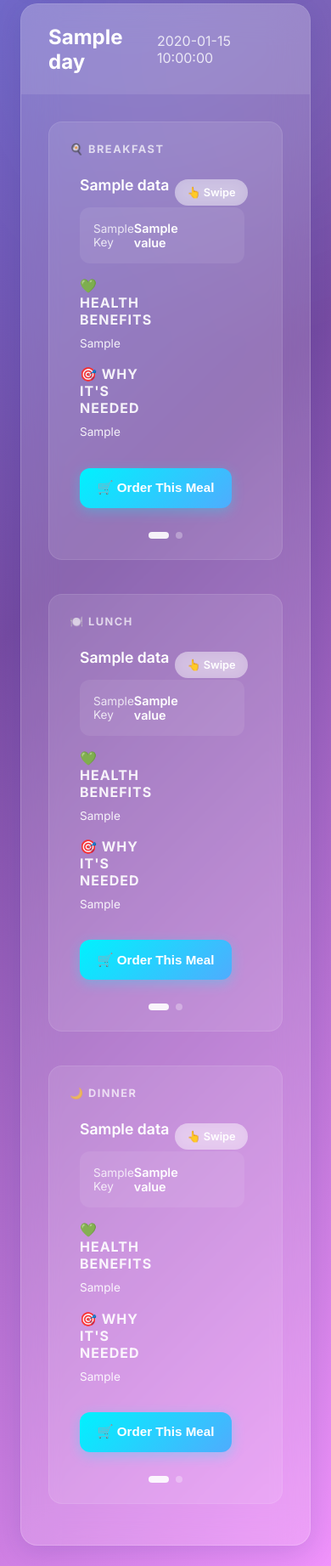
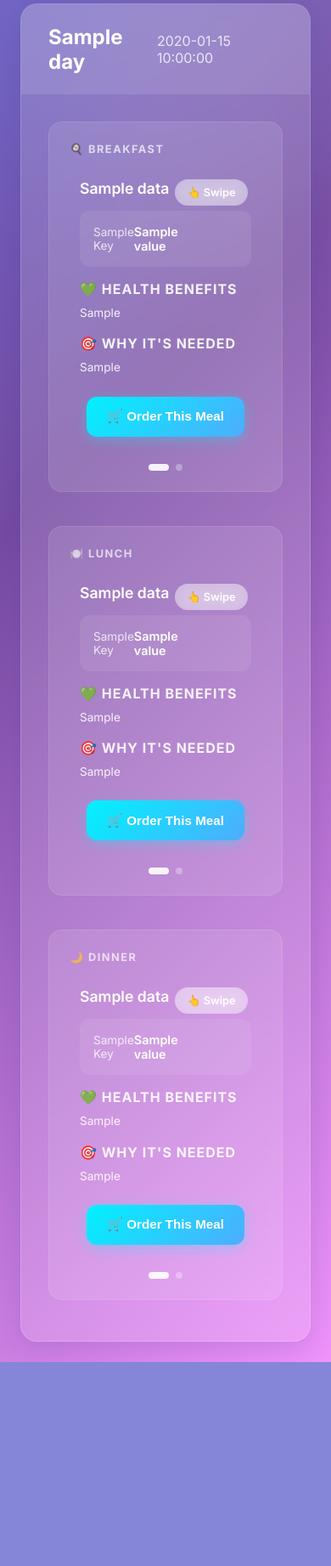
Before and after one commit to Wayasay/dakariw-hospital, a Flask app: template templates/patient_detail.html in a window 390 px wide. Shown: the part 719-2562 px from the top of the page at 85% size. After the commit the page ends 2322 px from the top, so only its background shows below. Run offline with Flask 3, Linux system fonts and the light colour scheme; the template is opened without the code that fills it: most values are stand-ins (such as "Sample title", 1, 10 or a date in 2020).

Commit message:
Centered button and fixed all text overflow issues

```diff
--- a/templates/patient_detail.html
+++ b/templates/patient_detail.html
@@ -32,7 +32,8 @@
         .meal-option {
             min-width: 100%;
             padding: 1.5rem;
-            padding-right: 30px;
+            padding-left: 20px;
+            padding-right: 20px;
             max-width: 100%;
             box-sizing: border-box;
         }
@@ -43,15 +44,18 @@
         .nutrition-label,
         .nutrition-value,
         .health-title {
-            max-width: calc(100% - 30px);
+            max-width: 100%;
             word-wrap: break-word;
             overflow-wrap: break-word;
             hyphens: auto;
+            margin: 0;
+            padding: 0;
         }
 
         .health-section {
-            max-width: calc(100% - 30px);
-            padding-right: 20px;
+            max-width: 100%;
+            padding: 0;
+            margin: 0;
             box-sizing: border-box;
         }
 
@@ -59,7 +63,12 @@
             line-height: 1.6;
             font-size: 0.95rem;
             color: rgba(255, 255, 255, 0.9);
-            padding-right: 20px;
+            margin: 0.5rem 0;
+        }
+
+        .health-title {
+            margin-top: 1rem;
+            margin-bottom: 0.5rem;
         }
 
         .slider-dots {
@@ -118,8 +127,12 @@
             transform: scale(1.1);
         }
 
+        /* CENTERED BUTTON */
         .order-btn {
-            width: calc(100% - 20px);
+            width: 85%;
+            max-width: 400px;
+            margin: 1.5rem auto 0 auto;
+            display: block;
             background: linear-gradient(135deg, #00f2fe 0%, #4facfe 100%);
             color: white;
             padding: 1rem;
@@ -129,7 +142,6 @@
             font-weight: 600;
             cursor: pointer;
             transition: all 0.3s ease;
-            margin-top: 1rem;
             box-shadow: 0 4px 15px rgba(0, 242, 254, 0.3);
         }
 
@@ -185,44 +197,33 @@
 
         /* Mobile Responsive Styles */
         @media (max-width: 768px) {
-            /* HIDE ARROWS ON MOBILE - PREVENTS TEXT OVERLAP */
+            /* HIDE ARROWS ON MOBILE */
             .slider-arrows {
                 display: none !important;
             }
 
             .meal-option {
-                padding: 1rem;
-                padding-right: 25px;
+                padding: 1.2rem;
+                padding-left: 15px;
+                padding-right: 15px;
             }
 
             .meal-name {
                 font-size: 1.2rem;
                 margin-bottom: 1rem;
-                padding-right: 20px;
             }
 
             .health-text {
                 font-size: 0.9rem;
                 line-height: 1.5;
-                padding-right: 25px;
-                max-width: calc(100% - 35px);
             }
 
             .health-title {
                 font-size: 1rem;
-                margin-top: 1rem;
-                margin-bottom: 0.5rem;
-                padding-right: 20px;
-            }
-
-            .health-section {
-                padding-right: 25px;
-                max-width: calc(100% - 35px);
             }
 
             .nutrition-grid {
                 gap: 0.5rem;
-                padding-right: 20px;
             }
 
             .nutrition-item {
@@ -241,35 +242,33 @@
             .meal-card {
                 margin-bottom: 1rem;
             }
+
+            /* BUTTON CENTERED ON MOBILE */
+            .order-btn {
+                width: 90%;
+            }
         }
 
         /* Extra Small Mobile Devices */
         @media (max-width: 480px) {
             .meal-option {
-                padding: 0.75rem;
-                padding-right: 20px;
+                padding: 1rem;
+                padding-left: 12px;
+                padding-right: 12px;
             }
 
             .meal-name {
                 font-size: 1.1rem;
-                padding-right: 18px;
             }
 
             .health-text {
                 font-size: 0.85rem;
-                padding-right: 22px;
-                max-width: calc(100% - 30px);
-            }
-
-            .health-section {
-                padding-right: 22px;
-                max-width: calc(100% - 30px);
             }
 
             .order-btn {
                 font-size: 0.95rem;
                 padding: 0.9rem;
-                width: calc(100% - 15px);
+                width: 92%;
             }
         }
     </style>
```
